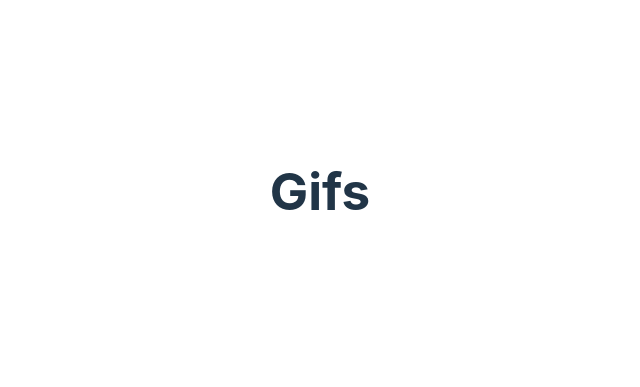
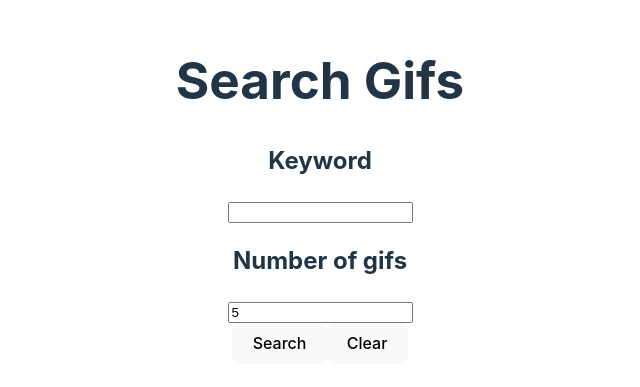
Before and after one commit to Dev3r3nze/gifphy, a React (Vite) app in the folder gifphy/: page / in a window 1280 px wide. Shown: the part 169-556 px from the top of the page, without its empty margins (320-960 px from the left). Built offline with nearby package versions, Linux system fonts and the light colour scheme; no server answers.

Commit message:
Busqueda y cuantos fun

```diff
--- a/gifphy/src/App.jsx
+++ b/gifphy/src/App.jsx
@@ -5,26 +5,50 @@ import Gif from './components/gif'
 
 function App() {
 
-
+  const [keyword, setKeyword] = useState("")
+  const [num, setNum] = useState(5)
 
   const initialGifs = ["https://media.giphy.com/media/p4w0AMZJa2EtG/giphy.gif", "https://media.giphy.com/media/v1.Y2lkPTc5MGI3NjExdHF4ajNpbzF6b2E3YXU4bDZ2c2U2cWE2ajNhZjhrbGJ4YnBnb2syMiZlcD12MV9pbnRlcm5hbF9naWZfYnlfaWQmY3Q9Zw/MDJ9IbxxvDUQM/giphy.gif"]
   const [gifs, setGifs] = useState(initialGifs)
 
 
   useEffect(() => {
-    getGifs({keyword: "vinland saga"})
+    getGifs({keyword: keyword, n: num})
     .then(gifs => setGifs(gifs))
-  }, [])
+  }, [keyword, num])
+
+  function handleSearch() {
+    const textInput = document.getElementById("textInput")
+    const numInput= document.getElementById("numInput")
+    setNum(numInput.value)
+    setKeyword(textInput.value)
+  }
+  function handleClear(){
+    setKeyword("")
+    document.getElementById("textInput").value = ""
+    document.getElementById("numInput").value = 5
+  }
 
   return (
     <>
-      <h1>Gifs</h1>
+      <h1>Search Gifs</h1>
+
+      <h2>Keyword</h2>
+      <input type="text" id="textInput" />
+
+      <h2>Number of gifs</h2>
+      <input type="number" id="numInput" value="5"/>
+
+      <br></br>
+      <button onClick={handleSearch}>Search</button>
+      <button onClick={handleClear}>Clear</button>
+
       {gifs.map((singleGif, index) => {
         return <Gif key={index} title={singleGif.title} url={singleGif.url} />
       })}
-
     </>
   )
 }
 
+
 export default App
--- a/gifphy/src/services/getGifs.jsx
+++ b/gifphy/src/services/getGifs.jsx
@@ -1,7 +1,7 @@
 const apiKey = "Enrzwdg2ABPVvhBcMCSLYigpV0CoD3pz"
 
-export default function getGifs({keyword = "cat"}) {
-    const apiURL = `https://api.giphy.com/v1/gifs/search?api_key=${apiKey}&q=${keyword}&limit=5&offset=0&rating=g&lang=en&bundle=messaging_non_clips`
+export default function getGifs({keyword = "cat",n = 5}) {
+    const apiURL = `https://api.giphy.com/v1/gifs/search?api_key=${apiKey}&q=${keyword}&limit=${n}&offset=0&rating=g&lang=en&bundle=messaging_non_clips`
 
     return fetch(apiURL)
     .then(res => res.json())
```
